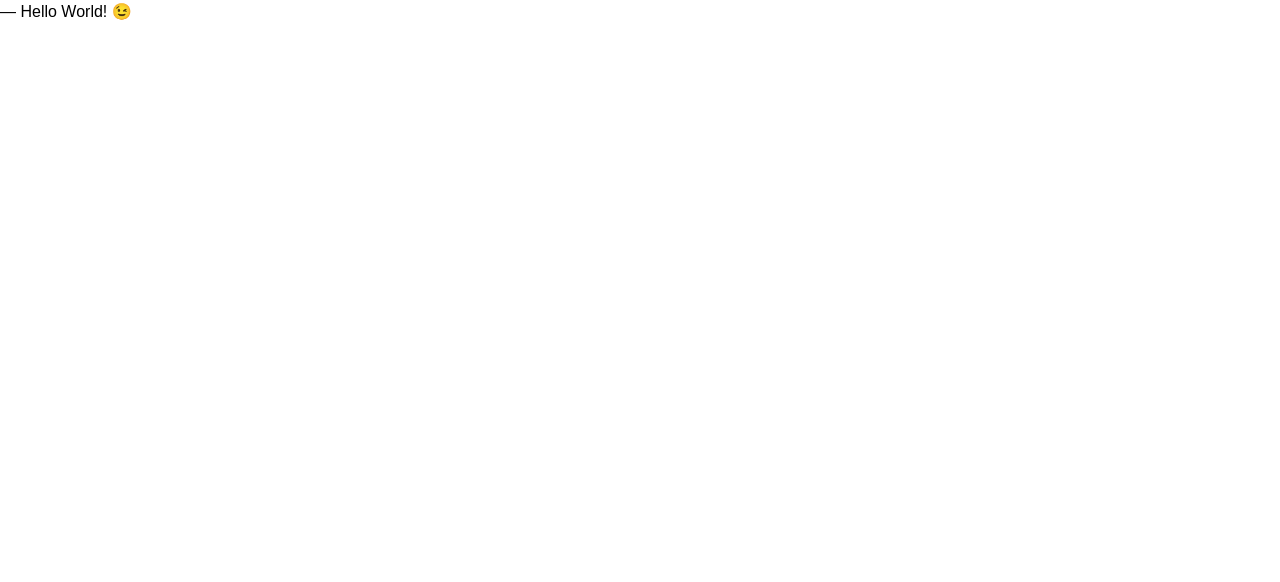
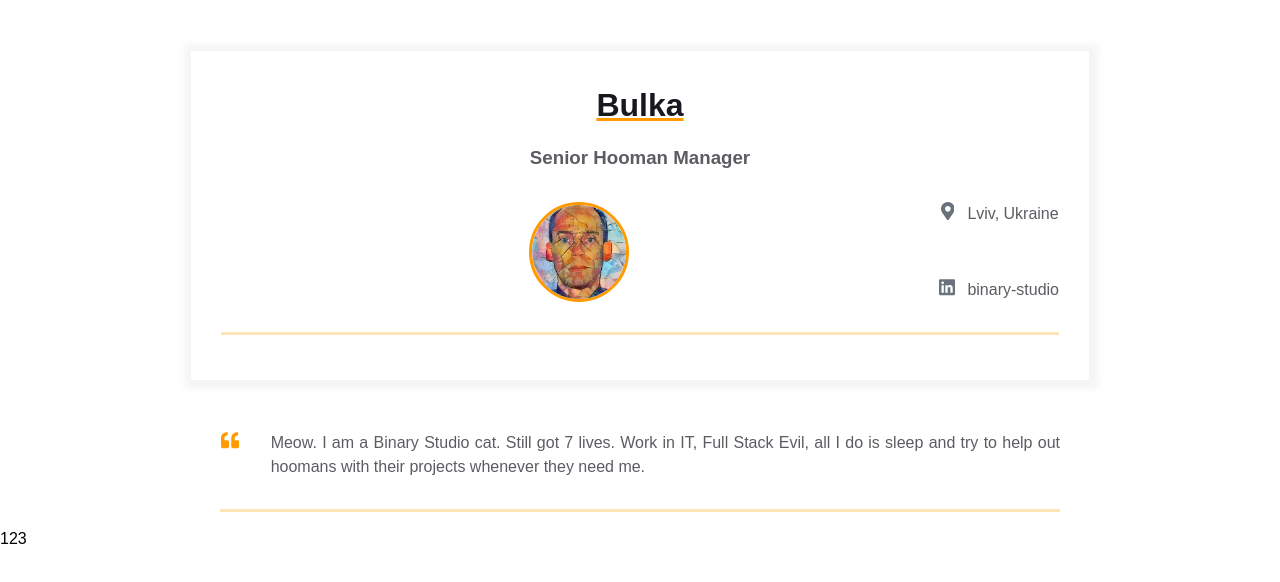
Before and after one commit to andriychernavin/homepage, a plain HTML site: page index.html in a window 1280 px wide. Drawn offline with Linux system fonts and the light colour scheme.

Commit message:
Added primary body changes

```diff
--- a/index.html
+++ b/index.html
@@ -7,6 +7,72 @@
     <meta name="viewport" content="width=device-width, initial-scale=1" />
   </head>
   <body>
-    ― Hello World! &#x1F609;
+
+<main>
+  <div class="resume">
+    <div class="container">
+      <div class="resume__block">
+        <h1 class="contact-info__header">Bulka</h1>
+        <h3 class="contact-info__sub-header">Senior Hooman Manager</h3>
+
+        <div class="contact_info_container fh">
+          <div class="contact-info__block"></div>
+
+          <div class="contact-info__block contact-info__block--center">
+            <img class="contact-info__avatar" src="assets/me.jpg" alt="Avatar">
+          </div>
+
+          <div class="contact-info__block">
+
+<a href="" rel="author" class="contact-info__item">
+  <div class="contact-info__item-icon-wrapper">
+    <svg class="contact-info__item-icon" xmlns="http://www.w3.org/2000/svg" viewBox="0 0 384 512">
+      <path
+        d="M172.268 501.67C26.97 291.031 0 269.413 0 192 0 85.961 85.961 0 192 0s192 85.961 192 192c0 77.413-26.97 99.031-172.268 309.67-9.535 13.774-29.93 13.773-39.464 0zM192 272c44.183 0 80-35.817 80-80s-35.817-80-80-80-80 35.817-80 80 35.817 80 80 80z">
+      </path>
+    </svg>
+  </div>
+  <span>Lviv, Ukraine</span>
+</a>
+
+<a href="https://ua.linkedin.com/company/binary-studio_241166" rel="author" class="contact-info__item">
+  <div class="contact-info__item-icon-wrapper">
+    <svg class="contact-info__item-icon" xmlns="http://www.w3.org/2000/svg" viewBox="0 0 448 512">
+      <path
+        d="M416 32H31.9C14.3 32 0 46.5 0 64.3v383.4C0 465.5 14.3 480 31.9 480H416c17.6 0 32-14.5 32-32.3V64.3c0-17.8-14.4-32.3-32-32.3zM135.4 416H69V202.2h66.5V416zm-33.2-243c-21.3 0-38.5-17.3-38.5-38.5S80.9 96 102.2 96c21.2 0 38.5 17.3 38.5 38.5 0 21.3-17.2 38.5-38.5 38.5zm282.1 243h-66.4V312c0-24.8-.5-56.7-34.5-56.7-34.6 0-39.9 27-39.9 54.9V416h-66.4V202.2h63.7v29.2h.9c8.9-16.8 30.6-34.5 62.9-34.5 67.2 0 79.7 44.3 79.7 101.9V416z">
+      </path>
+    </svg>
+  </div>
+  <span>binary-studio</span>
+</a>
+
+          </div>
+        </div>
+      </div>
+    </div>
+  </div>
+</main>
+
+<div class="container">
+  <div class="resume__block">
+    <div class="intro">
+      <div class="intro__icon-wrapper">
+        <svg class="intro__icon" xmlns="http://www.w3.org/2000/svg" viewBox="0 0 512 512">
+          <path
+            d="M464 256h-80v-64c0-35.3 28.7-64 64-64h8c13.3 0 24-10.7 24-24V56c0-13.3-10.7-24-24-24h-8c-88.4 0-160 71.6-160 160v240c0 26.5 21.5 48 48 48h128c26.5 0 48-21.5 48-48V304c0-26.5-21.5-48-48-48zm-288 0H96v-64c0-35.3 28.7-64 64-64h8c13.3 0 24-10.7 24-24V56c0-13.3-10.7-24-24-24h-8C71.6 32 0 103.6 0 192v240c0 26.5 21.5 48 48 48h128c26.5 0 48-21.5 48-48V304c0-26.5-21.5-48-48-48z">
+          </path>
+        </svg>
+      </div>
+      <p class="intro_text">Meow.
+        I am a Binary Studio cat. Still got 7 lives. Work in IT, Full Stack Evil,
+        all I do is sleep and try to help out hoomans with their projects whenever
+        they need me.
+      </p>
+    </div>
+  </div>
+</div>
+
+123
+
   </body>
 </html>
```
Also changed, not shown: assets/me.jpg (added).
